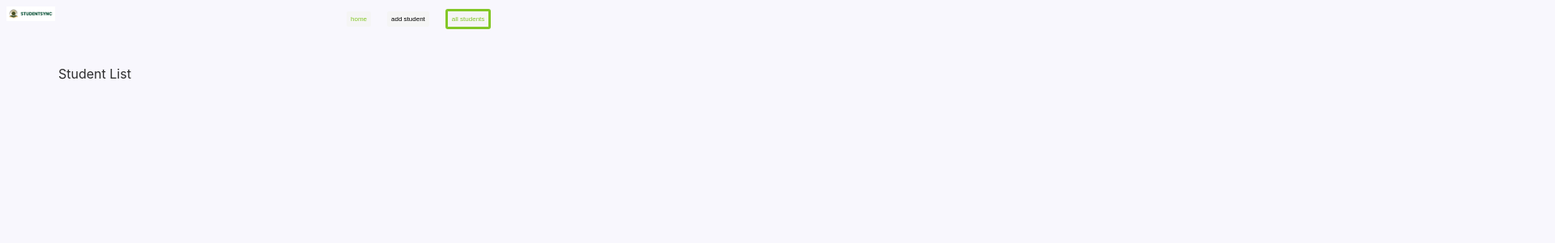
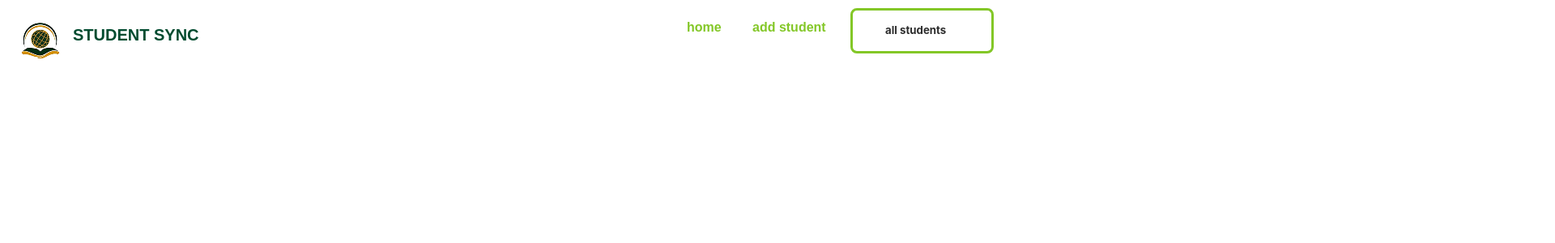
Before and after one commit to albert-byiringiro/studentsync-frontend-crimson, a React (Vite) app: page / in a window 1280 px wide. Shown: the top 300 px of the page at 81% size, 1920 px wide, since content can reach past the window. Built offline with nearby package versions, Linux system fonts and the light colour scheme; no server answers; the database is empty.

Commit message:
feat: improve performance

```diff
--- a/src/components/Navbar.jsx
+++ b/src/components/Navbar.jsx
@@ -1,10 +1,21 @@
 const Navbar = () => {
   return (
-    <div className="navbar-container">
-      <img src="src/assets/Logo SMAIT.jpg" id="navbar-logo" />
-      <button id="navbar-home">home</button>
-      <button id="navbar-add">add student</button>
-      <button id="navbar-all">all students</button>
+    <div className="landing-page">
+      <div className="navbar-container">
+        <div className="logo">
+          <img src="src/assets/logo-smait 1.png" id="navbar-logo" />
+          <p>STUDENT SYNC</p>
+        </div>
+        <div className="home">
+          <h5 className="navbar-home">home</h5>
+        </div>
+        <div className="add-student">
+          <h5 className="navbar-add">add student</h5>
+        </div>
+        <div className="all-student">
+          <h5 className="navbar-all">all students</h5>
+        </div>
+      </div>
     </div>
   );
 };
--- a/src/index.css
+++ b/src/index.css
@@ -1,29 +1,108 @@
-.navbar-container{
-  margin: 8px;
-}
-#navbar-logo{
-  width: 60px;
-  margin-right: 350px;
-}
-button{
-  font-family: Arial, Helvetica, sans-serif;
-  font-size: 8px;
-  color: #83C727;
-  background-color: whitesmoke;
-  border: none;
-  border-radius: 3px;
-  margin-inline: 10px;
-  margin-bottom: 5px;
-  padding: 5px;
+.landing-page{
+  width: 1920px;
+height: 2974px;
+background: #FFFFFF;
 
 }
-#navbar-add{
-  color: black;
+.navbar-container{
+width: 1920px;
+height: 144px;
+display: flex;
+padding: 10px;
 }
-#navbar-all{
-  border: solid, #83C727;
-  border-radius: 3px;
+
+.logo{
+width: 272px;
+height: 80px;
+top: 32px;
+left: 170px;
+padding: 16px;
+gap: 16px;
+display: flex;
+margin-right: 550px;
+box-sizing: border-box
 }
-button:hover{
-  background-color: hsl(0, 0%, 90%);
+
+#navbar-logo{
+width: 48px;
+height: 48px;
 }
+
+p{
+width: 176px;
+height: 36px;
+font-family: "poppins", sans-serif;
+font-weight: bold;
+font-size: 20px;
+line-height: 100%;
+letter-spacing: 0%;
+padding-top:7px;
+color:#004B2F
+}
+
+.home{
+width: 81px;
+height: 56px;
+top: 44px;
+left: 1229px;
+padding: 16px;
+gap: 8px;
+}
+
+.navbar-home{
+width: 49px;
+height: 24px;
+font-family: Poppins, sans-serif;
+font-weight: 600px;
+font-style: SemiBold;
+font-size: 16px;
+line-height: 100%;
+letter-spacing: 0%;
+color: #83C727;
+}
+
+.add-student{
+  width: 137px;
+height: 56px;
+top: 44px;
+left: 1381px;
+padding: 16px;
+gap: 8px;
+}
+
+.navbar-add{
+  width: 105px;
+height: 24px;
+font-family: Poppins, sans-serif;
+font-weight: 500px;
+font-style: Medium;
+font-size: 16px;
+line-height: 100%;
+letter-spacing: 0%;
+color: #686868;
+}
+
+.all-student{
+  width: 177px;
+height: 56px;
+top: 44px;
+left: 1589px;
+gap: 8px;
+border-radius: 8px;
+border-width: 3px;
+padding-top: 16px;
+padding-right: 40px;
+padding-bottom: 16px;
+padding-left: 40px;
+border: solid 3px #83C727
+}
+
+.navbar-add{
+font-family: Poppins, sans-serif;
+font-weight: 600px;
+font-style: SemiBold;
+font-size: 16px;
+line-height: 100%;
+letter-spacing: 0%;
+color: #83C727
+}
```
Also changed, not shown: src/assets/Logo SMAIT.jpg (deleted), src/assets/logo-smait 1.png (added).
